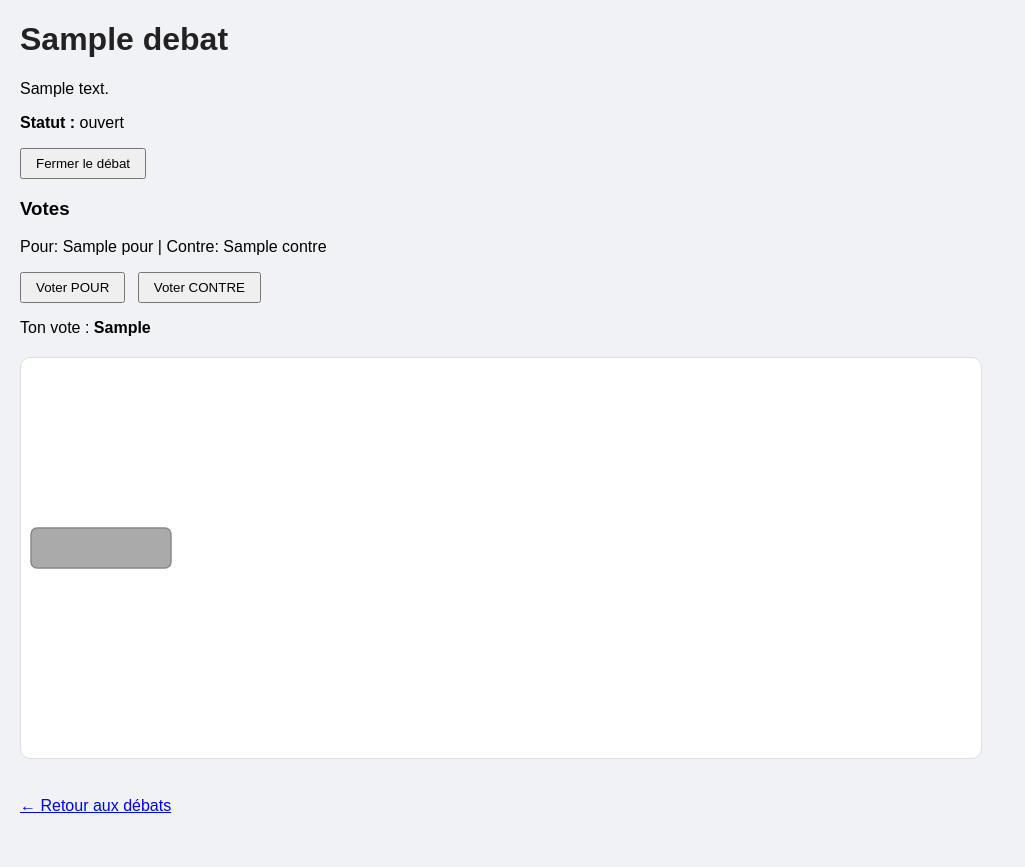
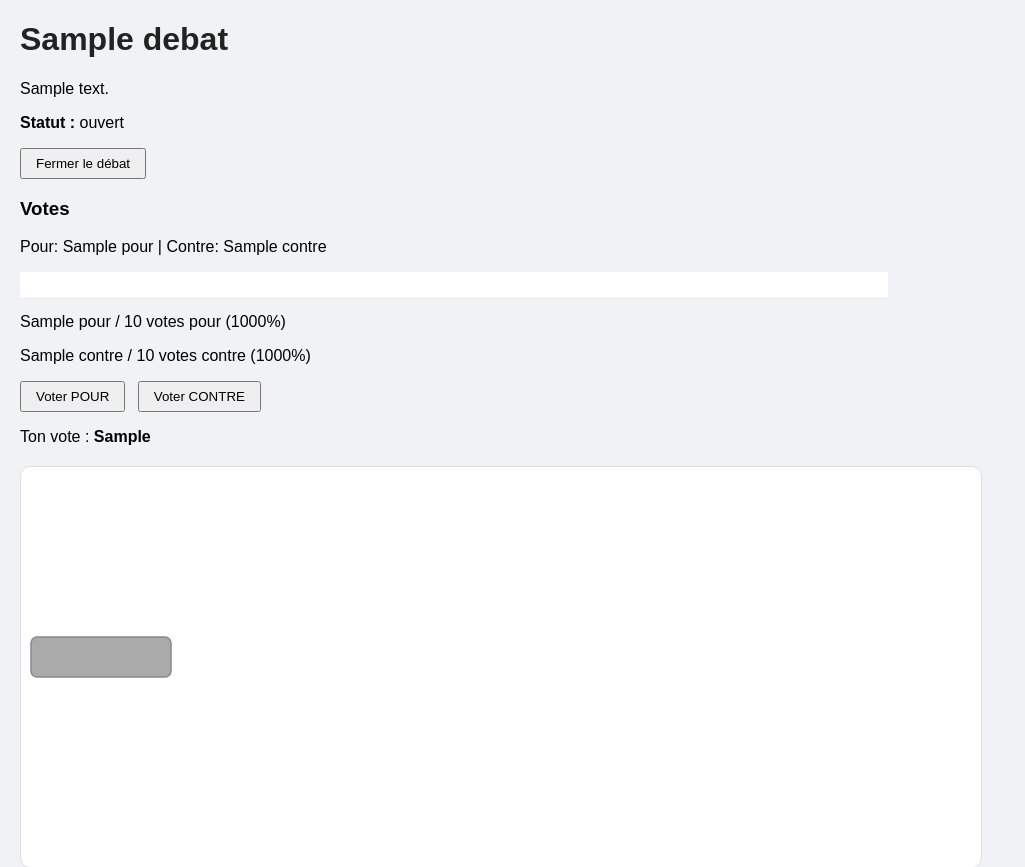
Before and after one commit to nadineiyapri/plateforme_de_d-liberation, a Flask app: template templates/debat.html in a window 1280 px wide. Shown: the top 867 px of the page, without its empty margins (0-1025 px from the left). Before the commit the page ends 813 px from the top, so only its background shows below. Run offline with Flask 3, Linux system fonts and the light colour scheme; tables that the repository leaves empty hold one stand-in row (values such as "Sample post"); the template is opened without the code that fills it: values that come from a table or form of the project are taken from there, most other values are stand-ins (such as "Sample title", 1, 10 or a date in 2020); some libraries are stand-ins or nearby versions.

Commit message:
Edit debat.html ajout du diagramme horizontale concernant la proportion de votes "pour" et "contre"

```diff
--- a/templates/debat.html
+++ b/templates/debat.html
@@ -77,6 +77,13 @@
 
 <h3>Votes</h3>
 <p>Pour: {{ pour or 0 }} | Contre: {{ contre or 0 }}</p>
+
+<div style="width: 70%; height: 25px; background-color: white; display: flex; margin-bottom: 10px;">
+    <div style="flex: {{ pour or 0 }}; background-color: green ;"></div>
+    <div style="flex: {{ contre or 0 }}; background-color: red;"></div>
+</div>
+<p>{{ pour or 0 }} / {{ (pour or 0) + (contre or 0) }} votes pour ({{ ((pour or 0)/((pour or 0)+(contre or 0)) * 100) }}%)</p>
+<p>{{ contre or 0 }} / {{ (contre or 0) + (pour or 0) }} votes contre ({{ ((contre or 0)/((contre or 0)+(pour or 0)) * 100)}}%)</p>
 
 <form method="POST" action="{{ url_for('voter', id_debat=debat.id_debat) }}">
   <button type="submit" name="choix" value="pour">Voter POUR</button>
```
